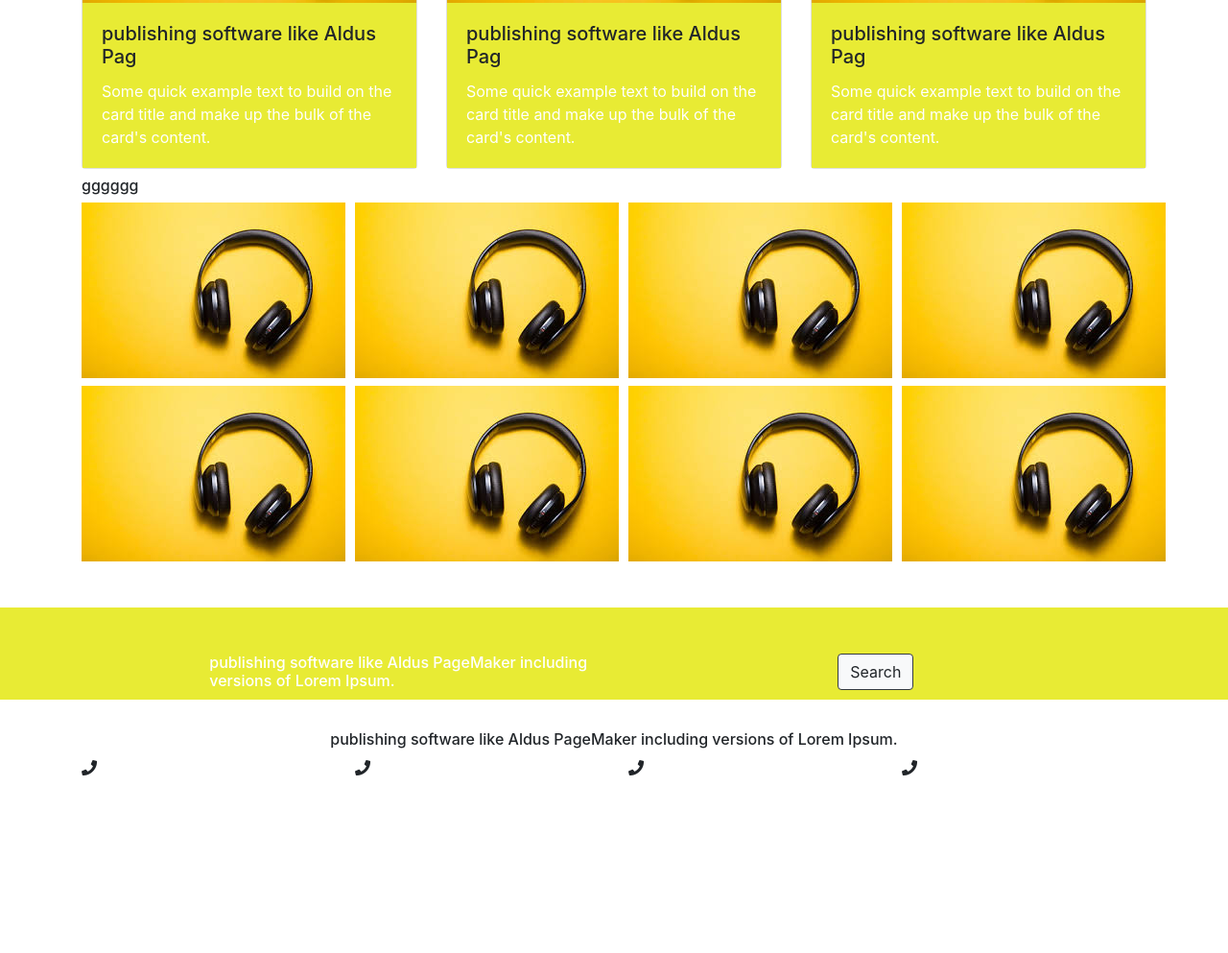
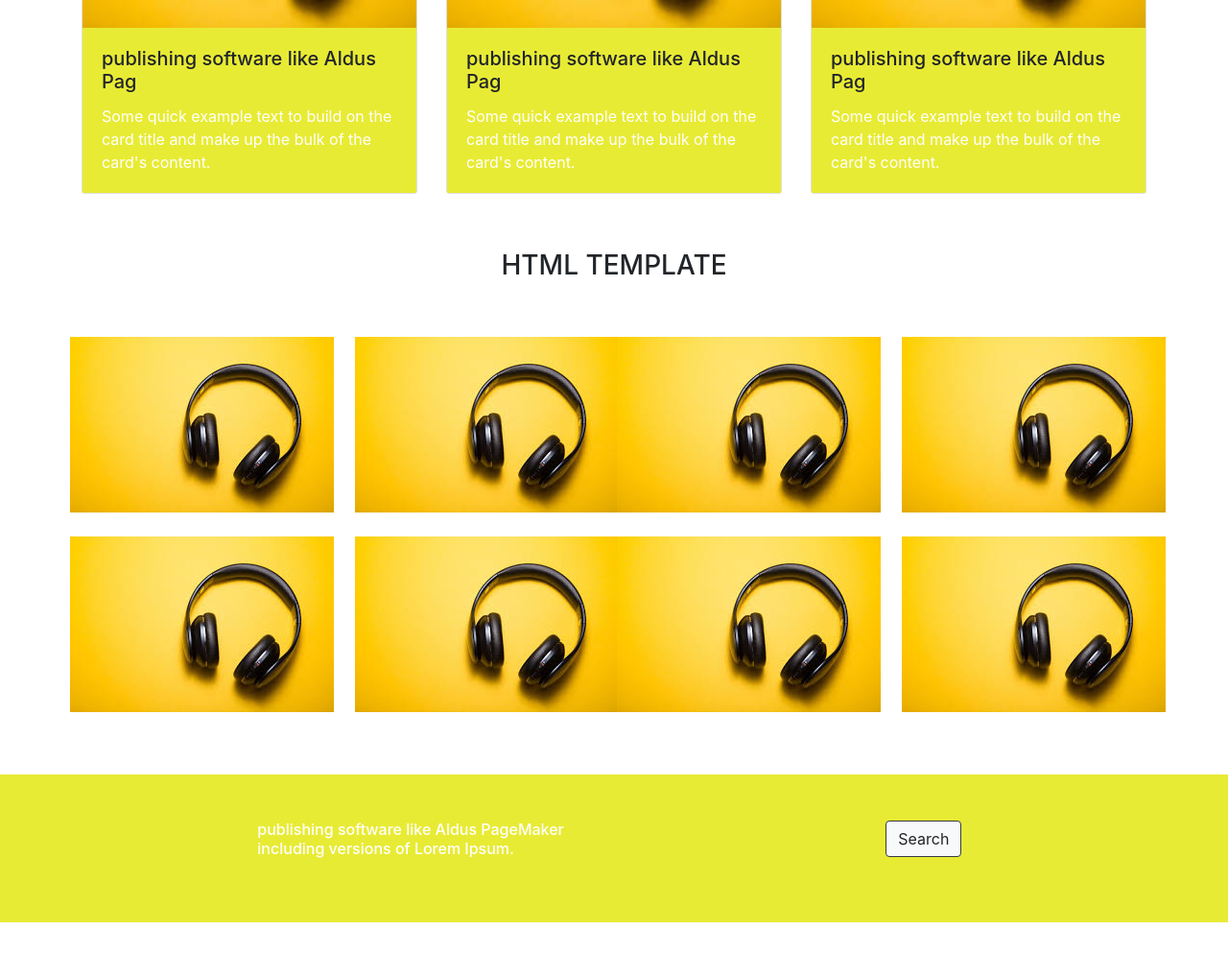
Before and after one commit to Maramahmad93/HTML-Simple-Template, a plain HTML site: page index.html in a window 1280 px wide. Shown: the part 1041-2034 px from the top of the page at 96% size. Before the commit the page ends 1853 px from the top, so only its background shows below. Drawn offline with nearby package versions, Linux system fonts and the light colour scheme.

Commit message:
media query modificatons

```diff
--- a/css/custom-html-template.css
+++ b/css/custom-html-template.css
@@ -1,13 +1,12 @@
 .headimg{
 	background-image: url(../imgs/h1.jpg);
 	background-size: cover;
-/*	background-attachment: fixed; */
 	height:400px;
 	background-position: fixed;
 }
 .bacc{
 	background-color:#e8eb34;
-	height:30px;
+	height: 154px;
 }
 .card-body{
 	background-color:#e8eb34;
--- a/index.html
+++ b/index.html
@@ -8,9 +8,6 @@
 	<link rel="stylesheet" type="text/css" href="css/all.css">
 </head>
 <body>
-
-
-
 	<!-- header html business template  -->
 	<div class="jumbotron jumbotron-fluid headimg">
 		<div class="container-fluid text-right">
@@ -18,57 +15,44 @@
 				<div class="col-lg-4 text-left ml-5">
 					<h6>html Business template</h6>
 					<h1 >HTML Business <br> Template</h1>
-		<button type="button" class=" btn btn-light border-dark">Search</button>
+					<button type="button" class=" btn btn-light border-dark" style="padding-left:100px;">Search</button>
+				</div>
 			</div>
 		</div>
 	</div>
 
 
-</div>
-
-
 	<!-- welcome text  -->
-
 	<div class="container my-5">
 		<h5>Lorem Ipsum is simply dummy text </h5>
 		<p>Lorem Ipsum is simply dummy text of the printing and typesetting industry. Lorem Ipsum has been the industry's standard dummy text ever since the 1500s, when an unknown printer took a galley of type and scrambled it to make a type specimen book. It has survived not only five centuries, but also the leap into electronic typesetting, remaining essentially unchanged. It was popularised in the 1960s with the release of Letraset sheets containing Lorem Ipsum passages, and more recently with desktop publishing software like Aldus PageMaker including versions of Lorem Ipsum.</p>
-
 	</div>
 
 
 
 	<!-- jumbtron  -->
-
-
 	<div class="jumbotron jumbotron-fluid bacc">
 		<h6 class="text-center text-white"> publishing software like Aldus PageMaker including versions of Lorem Ipsum.</h6>
 	</div>
-
 	<!-- 3 cols using card  -->
 	<div class="container">
-
 		<h6> publishing software like Aldus PageMaker including versions of Lorem Ipsum</h6>
-
 		<div class="row">
-<div class="col-lg-4">
-<div class="card" style="">
-  <img class="card-img-top" src="imgs/h1.jpg" alt="Card image cap">
-  <div class="card-body">
-
-    <h5 class="card-title"> publishing software like Aldus Pag</h5>
-    <p class="card-text text-white">Some quick example text to build on the card title and make up the bulk of the card's content.</p>
-
-  </div>
-</div>
-</div>
-
 			<div class="col-lg-4">
 				<div class="card" style="">
 					<img class="card-img-top" src="imgs/h1.jpg" alt="Card image cap">
 					<div class="card-body">
 						<h5 class="card-title"> publishing software like Aldus Pag</h5>
 						<p class="card-text text-white">Some quick example text to build on the card title and make up the bulk of the card's content.</p>
-
+					</div>
+				</div>
+			</div>
+			<div class="col-lg-4">
+				<div class="card" style="">
+					<img class="card-img-top" src="imgs/h1.jpg" alt="Card image cap">
+					<div class="card-body">
+						<h5 class="card-title"> publishing software like Aldus Pag</h5>
+						<p class="card-text text-white">Some quick example text to build on the card title and make up the bulk of the card's content.</p>
 					</div>
 				</div>
 			</div>
@@ -79,58 +63,48 @@
 					<div class="card-body">
 						<h5 class="card-title"> publishing software like Aldus Pag</h5>
 						<p class="card-text text-white">Some quick example text to build on the card title and make up the bulk of the card's content.</p>
-
+					</div>
+				</div>
 			</div>
 		</div>
 	</div>
 
 
+	<!-- 4 cols using container  -->
+	<div class="container mt-2" style="padding-top:50px;">
+		<h3 class="fonnt-weight-bold text-center" style="padding-bottom: 50px">HTML TEMPLATE</h3>
+		<div class="row">
+			<div class="col-lg-3 col-sm-6" style="width:180px;height: 200px;padding-left: 3px;">
+				<img src="imgs/h1.jpg">
+			</div>
+			<div class="col-lg-3 col-sm-6"  style="width:180px;height: 200px;">
+				<img src="imgs/h1.jpg">
+			</div>
+			<div class="col-lg-3 col-sm-6"  style="width:180px;height: 200px;padding-left: 3px;">
+				<img src="imgs/h1.jpg">
+			</div>
+			<div class="col-lg-3 col-sm-6"  style="width:180px;height: 200px;">
+				<img src="imgs/h1.jpg">
+			</div>
+		</div>
 	</div>
 
 
-</div>
-
-<!-- 4 cols using container  -->
-<div class="container mt-2">
-<h6>gggggg</h6>
+	<div class="container mt-2 mb-5">
 		<div class="row">
-	<div class="col-lg-3">
+			<div class="col-lg-3 col-sm-6"  style="width:180px;height: 200px;padding-left: 3px;">
 				<img src="imgs/h1.jpg">
 			</div>
-	<div class="col-lg-3">
+			<div class="col-lg-3 col-sm-6" style="width:180px;height: 200px;">
 				<img src="imgs/h1.jpg">
 			</div>
-	<div class="col-lg-3">
+			<div class="col-lg-3 col-sm-6"  style="width:180px;height: 200px;padding-left: 3px;">
 				<img src="imgs/h1.jpg">
 			</div>
-	<div class="col-lg-3">
+			<div class="col-lg-3 col-sm-6" style="width:180px;height: 200px;">
 				<img src="imgs/h1.jpg">
 			</div>
-
 		</div>
-
-
-</div>
-
-<div class="container mt-2 mb-5">
-
-<div class="row">
-	<div class="col-lg-3">
-		<img src="imgs/h1.jpg">
-	</div>
-	<div class="col-lg-3">
-		<img src="imgs/h1.jpg">
-	</div>
-	<div class="col-lg-3">
-		<img src="imgs/h1.jpg">
-	</div>
-	<div class="col-lg-3">
-		<img src="imgs/h1.jpg">
-	</div>
-
-</div>
-
-
 	</div>
 
 
@@ -141,18 +115,17 @@
 	<div class="jumbotron jumbotron-fluid bacc py-5">
 		<div class="row">
 			<div class="col-lg-4 offset-lg-2">
-			 <h6 class=" text-white"> publishing software like Aldus PageMaker including versions of Lorem Ipsum.</h6>
+				<h6 class=" text-white" style="margin-left: 50px"> publishing software like Aldus PageMaker including versions of Lorem Ipsum.</h6>
 			</div>
 			<div class="col-lg-4 offset-lg-2 ">
-			<button type="button" class=" btn btn-light border-dark">Search</button>
-
+				<button type="button" class=" btn btn-light border-dark" style="margin-left: 50px">Search</button>
 			</div>
 		</div>
 
 	</div>
 	<!-- footer -->
 
-<div class="container">
+<!-- <div class="container">
 	<h6 class="text-center">publishing software like Aldus PageMaker including versions of Lorem Ipsum.</h6>
 
 	<div class="row">
@@ -161,9 +134,7 @@
 		<div class="col-lg-3">		<i class="fas fa-phone"></i></div>
 		<div class="col-lg-3">		<i class="fas fa-phone"></i></div>
 	</div>
-</div>
-
-
+</div> -->
 
 
 
```
Lines whose indentation alone changed are shown as unchanged.
